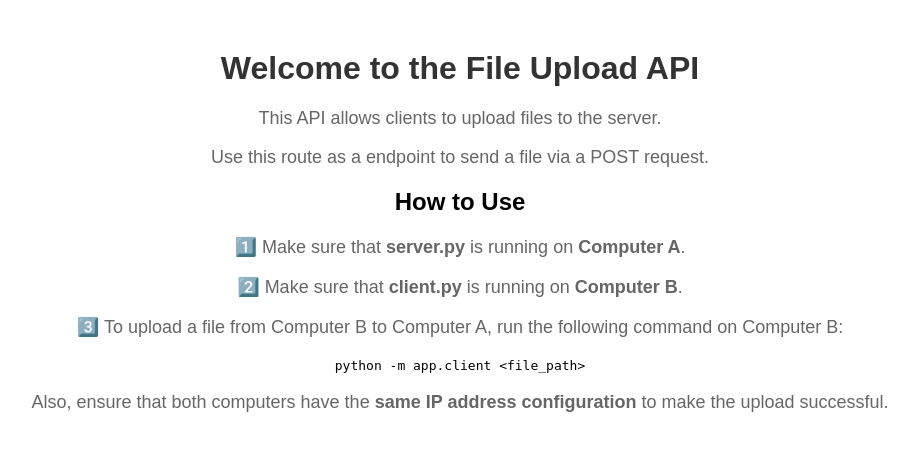
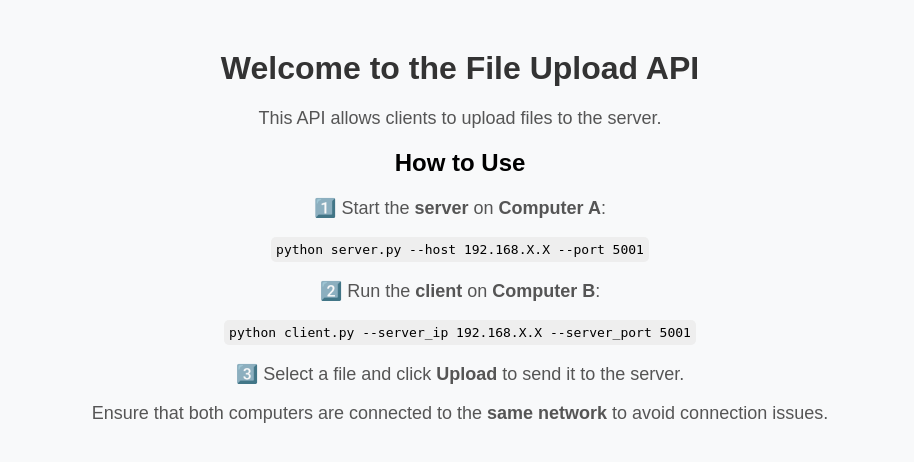
Before and after one commit to uddithmachiraju/File-Transfer-System, a Flask app: page / in a window 1280 px wide. Shown: the top 462 px of the page, without its empty margins (180-1094 px from the left). Run offline with Flask 3, Linux system fonts and the light colour scheme.

Commit message:
Updated Intro Template

```diff
--- a/templates/intro.html
+++ b/templates/intro.html
@@ -9,28 +9,59 @@
             font-family: Arial, sans-serif;
             text-align: center;
             margin: 50px;
+            background-color: #f8f9fa;
         }
         h1 {
             color: #333;
         }
         p {
             font-size: 18px;
-            color: #666;
+            color: #555;
+        }
+        code {
+            background-color: #eee;
+            padding: 5px;
+            border-radius: 5px;
+            display: inline-block;
+        }
+        form {
+            margin-top: 20px;
+            padding: 20px;
+            background: #fff;
+            display: inline-block;
+            border-radius: 8px;
+            box-shadow: 0px 0px 10px rgba(0, 0, 0, 0.1);
+        }
+        input[type="file"] {
+            margin: 10px;
+        }
+        button {
+            background-color: #28a745;
+            color: white;
+            border: none;
+            padding: 10px 15px;
+            cursor: pointer;
+            font-size: 16px;
+            border-radius: 5px;
+        }
+        button:hover {
+            background-color: #218838;
         }
     </style>
 </head>
 <body>
     <h1>Welcome to the File Upload API</h1>
     <p>This API allows clients to upload files to the server.</p>
-    <p>Use this route as a endpoint to send a file via a POST request.</p>
 
     <h2>How to Use</h2>
-    <p>1️⃣ Make sure that <strong>server.py</strong> is running on <strong>Computer A</strong>.</p>
-    <p>2️⃣ Make sure that <strong>client.py</strong> is running on <strong>Computer B</strong>.</p>
-    <p>3️⃣ To upload a file from Computer B to Computer A, run the following command on Computer B:</p>
+    <p>1️⃣ Start the <strong>server</strong> on <strong>Computer A</strong>:</p>
+    <code>python server.py --host 192.168.X.X --port 5001</code>
 
-    <code>python -m app.client &lt;file_path&gt;</code>
+    <p>2️⃣ Run the <strong>client</strong> on <strong>Computer B</strong>:</p>
+    <code>python client.py --server_ip 192.168.X.X --server_port 5001</code>
 
-    <p>Also, ensure that both computers have the <strong>same IP address configuration</strong> to make the upload successful.</p>
+    <p>3️⃣ Select a file and click <strong>Upload</strong> to send it to the server.</p>
+
+    <p>Ensure that both computers are connected to the <strong>same network</strong> to avoid connection issues.</p>
 </body>
 </html>
```
